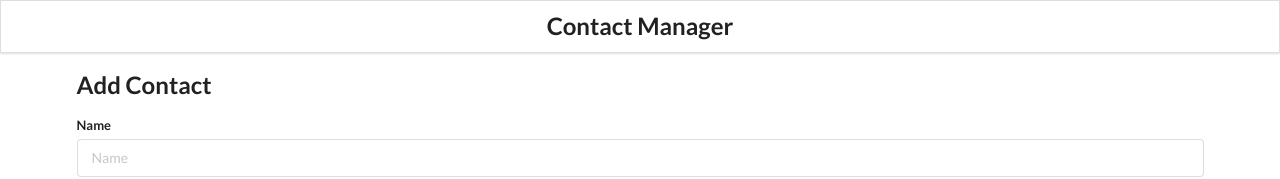
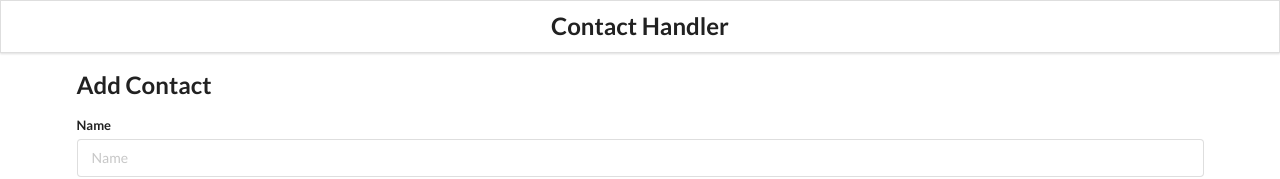
Before and after one commit to PhilRyan88/Contact-Manager, a React (Create React App) app: page / in a window 1280 px wide. Shown: the top 179 px of the page. Built offline with nearby package versions, Linux system fonts and the light colour scheme.

Commit message:
Update Header.js

```diff
--- a/src/components/Header.js
+++ b/src/components/Header.js
@@ -4,7 +4,7 @@ const Header = () => {
   return (
     <div className="ui fixed menu">
       <div className="ui container center">
-        <h2>Contact Manager</h2>
+        <h2>Contact Handler</h2>
       </div>
     </div>
   );
```
